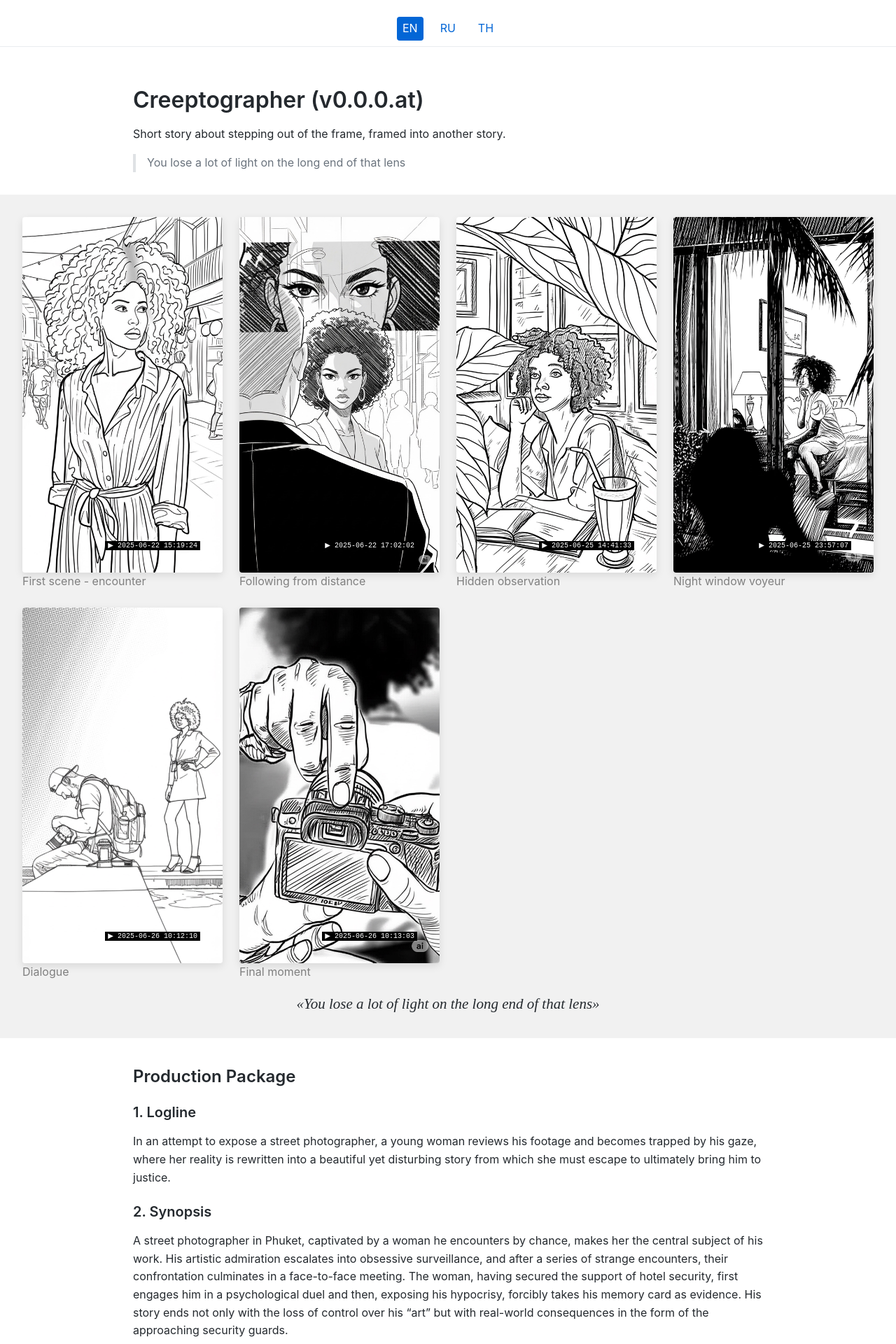
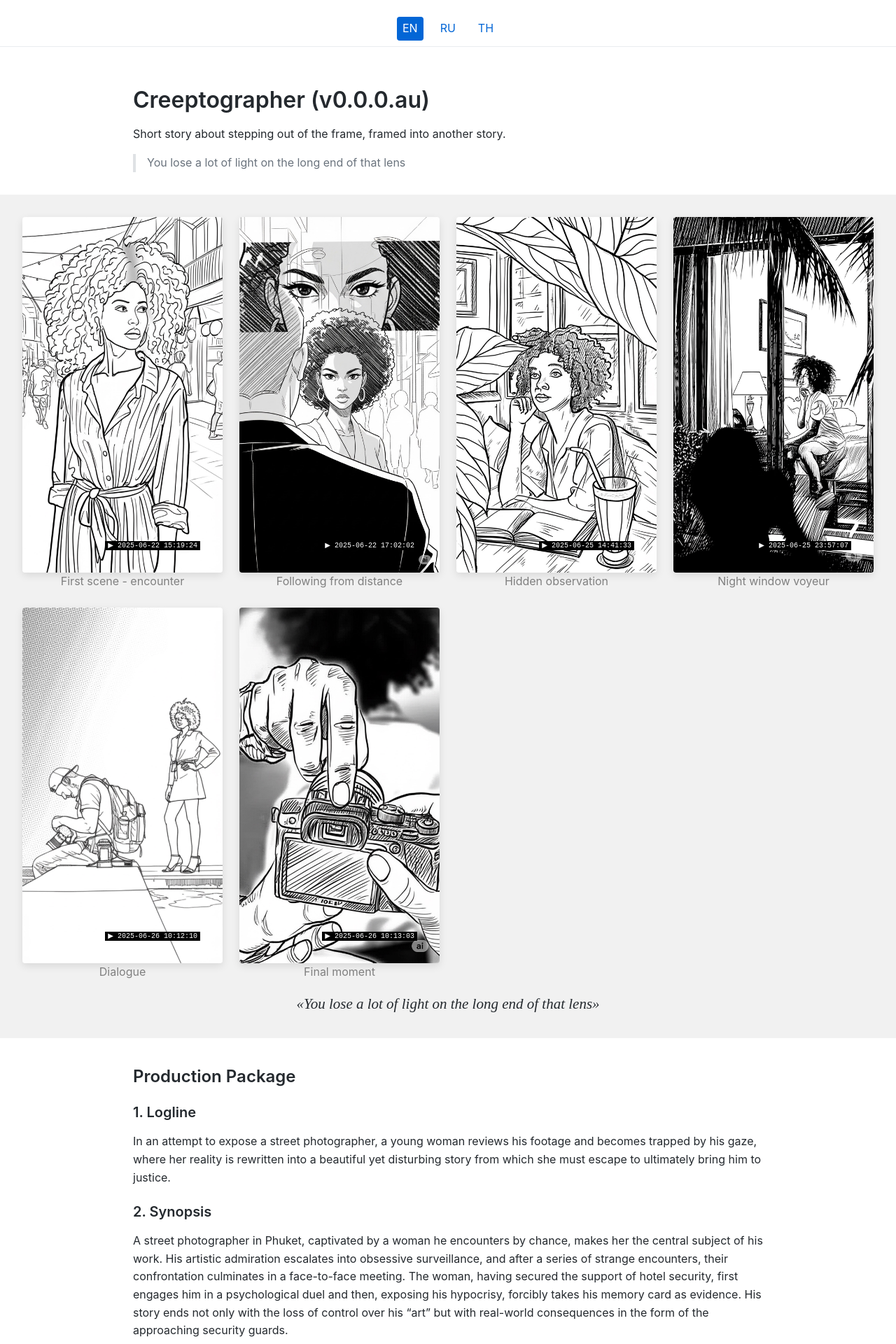
Before and after one commit to konstantinbarkalov/creeptographer, a Jekyll site: the page built from docs/en/index.md, in a window 1280 px wide. Shown: the top 1920 px of the page at 70% size. Built offline with Jekyll 4.4.1, drawn with Linux system fonts in a browser that asks for light colours; some of the changed text lies outside the part shown.

Commit message:
Center align chapter captions in project presentation

```diff
--- a/docs/_config.yml
+++ b/docs/_config.yml
@@ -2,7 +2,7 @@ title: Creeptographer
 description: A movie with line yet to be written
 baseurl: "/creeptographer"
 url: "https://konstantinbarkalov.github.io"
-version: "0.0.0.at"
+version: "0.0.0.au"
 last_updated: 2025-06-22
 
 # Build settings
--- a/docs/assets/css/project-presentation.css
+++ b/docs/assets/css/project-presentation.css
@@ -62,4 +62,5 @@ div.chapter-frame-overlay-hud-datetime {
 }
 div.chapter-caption {
     color: gray;
+    text-align: center;
 }
```
